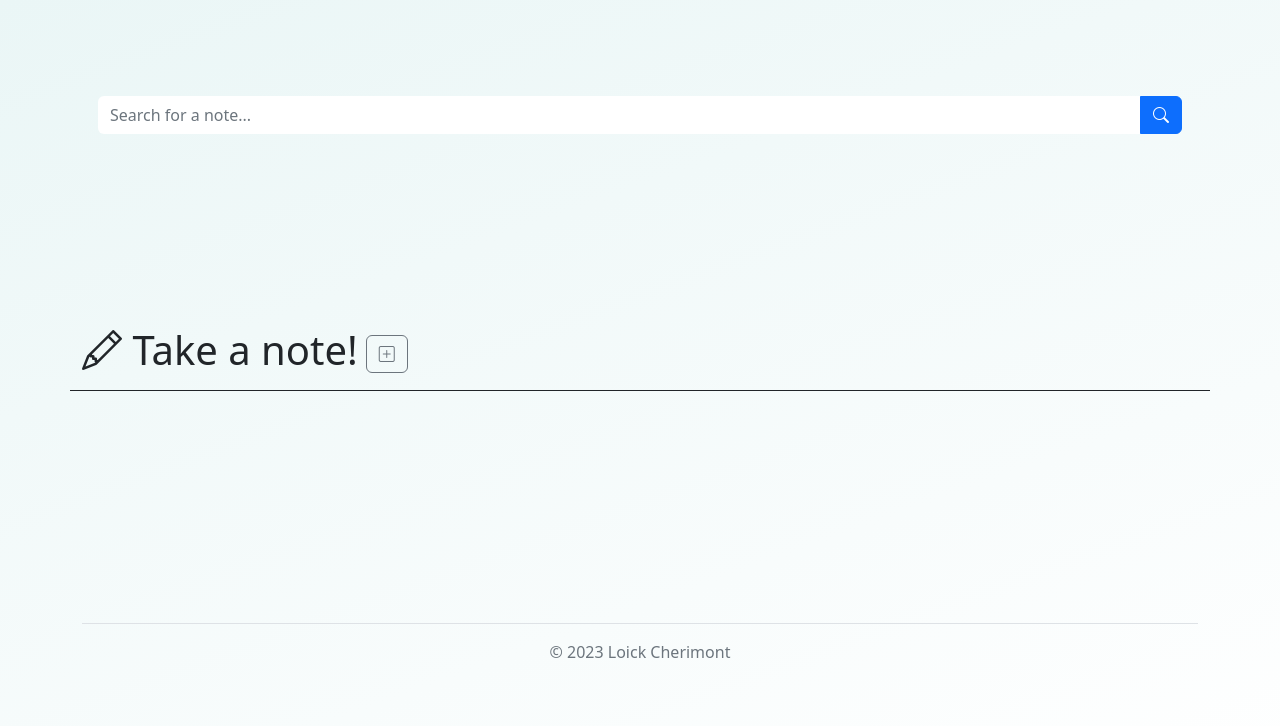
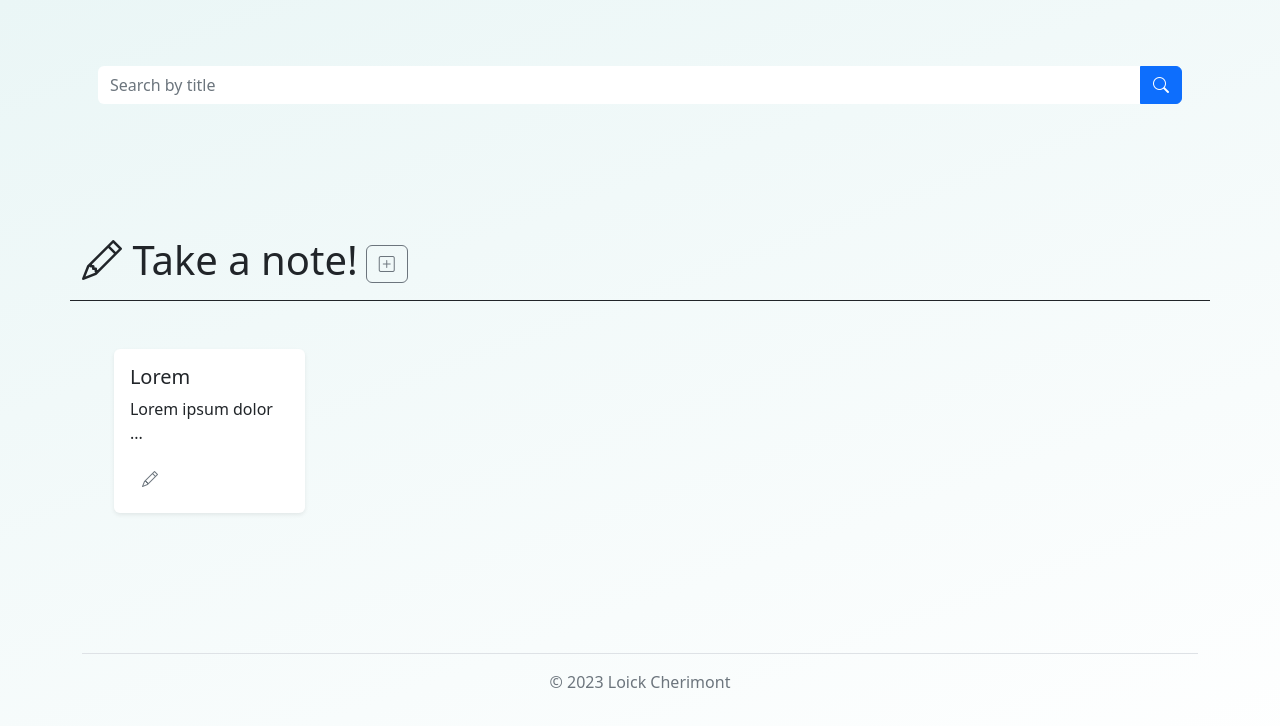
Before and after one commit to loickcherimont/NoteApp_Javascript, a plain HTML site: page index.html in a window 1280 px wide. Drawn offline with nearby package versions, Linux system fonts and the light colour scheme.

Commit message:
Add a note class to col cards

```diff
--- a/index.html
+++ b/index.html
@@ -14,8 +14,8 @@
 		<!-- FILTER_BAR: Allow user to find a note using its title -->
 		<div class="input-group mb-3 p-3 filterbar">
 			<!-- <div class="col d-flex"> -->
-				<input type="search" class="form-control filterbar-input border-0" placeholder="Search for a note..." aria-label="Search for a note" aria-describedby="searchForNote">
-				<button class="btn btn-primary filterbar-btn" type="button" id="searchForNote"><i class="bi bi-search"></i></button>
+				<input type="search" class="form-control filterbar-input border-0" placeholder="Search by title" aria-label="Search by title" aria-describedby="filterBtn">
+				<button class="btn btn-primary filterbar-btn" type="button" title="Filter by title" id="filterBtn"><i class="bi bi-search"></i></button>
 			<!-- </div> -->
 
 		</div>
@@ -51,51 +51,15 @@
 			<!-- NOTEINTERFACE_BODY: Display all notes made by the user -->
 			<section class="noteinterface-body row d-flex" id="noteInterfaceBody">
 				<!-- NOTEITEM : Content a title and a body -->
-				<!-- <div class="col-lg-3 col-md-6 col-sm-12 mb-3" > -->
-					<!-- <div class="card border-0 shadow-sm w-75 mx-auto"> -->
-						<!-- <div class="card-body"> -->
-							<!-- <h5 class="card-title">Note Title</h5> -->
-							<!-- <p class="card-text">Lorem ipsum dolor ...</p> -->
-							<!-- <button type="button" class="btn btn-primary stretched-link bg-transparent border-0" data-bs-toggle="modal" data-bs-target="#modalNote"><i class="bi bi-pencil text-secondary"></i></button> -->
-						<!-- </div> -->
-					<!-- </div> -->
-				<!-- </div> -->
-				<!-- <div class="col-lg-3 col-md-6 col-sm-12 mb-3"> -->
-					<!-- <div class="card border-0 shadow-sm w-75 mx-auto"> -->
-						<!-- <div class="card-body"> -->
-							<!-- <h5 class="card-title">Note Title</h5> -->
-							<!-- <p class="card-text">Lorem ipsum dolor ...</p> -->
-							<!-- <button type="button" class="btn btn-primary stretched-link bg-transparent border-0" data-bs-toggle="modal" data-bs-target="#modalNote"><i class="bi bi-pencil text-secondary"></i></button> -->
-						<!-- </div> -->
-					<!-- </div> -->
-				<!-- </div> -->
-				<!-- <div class="col-lg-3 col-md-6 col-sm-12 mb-3"> -->
-					<!-- <div class="card border-0 shadow-sm w-75 mx-auto"> -->
-						<!-- <div class="card-body"> -->
-							<!-- <h5 class="card-title">Note Title</h5> -->
-							<!-- <p class="card-text">Lorem ipsum dolor ...</p> -->
-							<!-- <button type="button" class="btn btn-primary stretched-link bg-transparent border-0" data-bs-toggle="modal" data-bs-target="#modalNote"><i class="bi bi-pencil text-secondary"></i></button> -->
-						<!-- </div> -->
-					<!-- </div> -->
-				<!-- </div> -->
-				<!-- <div class="col-lg-3 col-md-6 col-12 mb-3"> -->
-					<!-- <div class="card border-0 bg-white shadow-sm w-75 mx-auto"> -->
-						<!-- <div class="card-body"> -->
-							<!-- <h5 class="card-title">Note Title</h5> -->
-							<!-- <p class="card-text">Lorem ipsum dolor ...</p> -->
-							<!-- <button type="button" class="btn btn-primary stretched-link bg-transparent border-0" data-bs-toggle="modal" data-bs-target="#modalNote"><i class="bi bi-pencil text-secondary"></i></button> -->
-						<!-- </div> -->
-					<!-- </div> -->
-				<!-- </div> -->
-				<!-- <div class="col-lg-3 col-md-6 col-12 mb-3"> -->
-					<!-- <div class="card border-0 bg-white shadow-sm w-75 mx-auto"> -->
-						<!-- <div class="card-body"> -->
-							<!-- <h5 class="card-title">Note Title</h5> -->
-							<!-- <p class="card-text">Lorem ipsum dolor ...</p> -->
-							<!-- <button type="button" class="btn btn-primary stretched-link bg-transparent border-0" data-bs-toggle="modal" data-bs-target="#modalNote"><i class="bi bi-pencil text-secondary"></i></button> -->
-						<!-- </div> -->
-					<!-- </div> -->
-				<!-- </div> -->
+				<div class="col-lg-3 col-md-6 col-sm-12 mb-3 note" >
+					<div class="card border-0 shadow-sm w-75 mx-auto">
+						<div class="card-body">
+							<h5 class="card-title">Lorem</h5>
+							<p class="card-text">Lorem ipsum dolor ...</p>
+							<button type="button" class="btn btn-primary stretched-link bg-transparent border-0" data-bs-toggle="modal" data-bs-target="#modalNote"><i class="bi bi-pencil text-secondary"></i></button>
+						</div>
+					</div>
+				</div>
 			</section>
 
 <!-- Modal use for note edit -->
```
